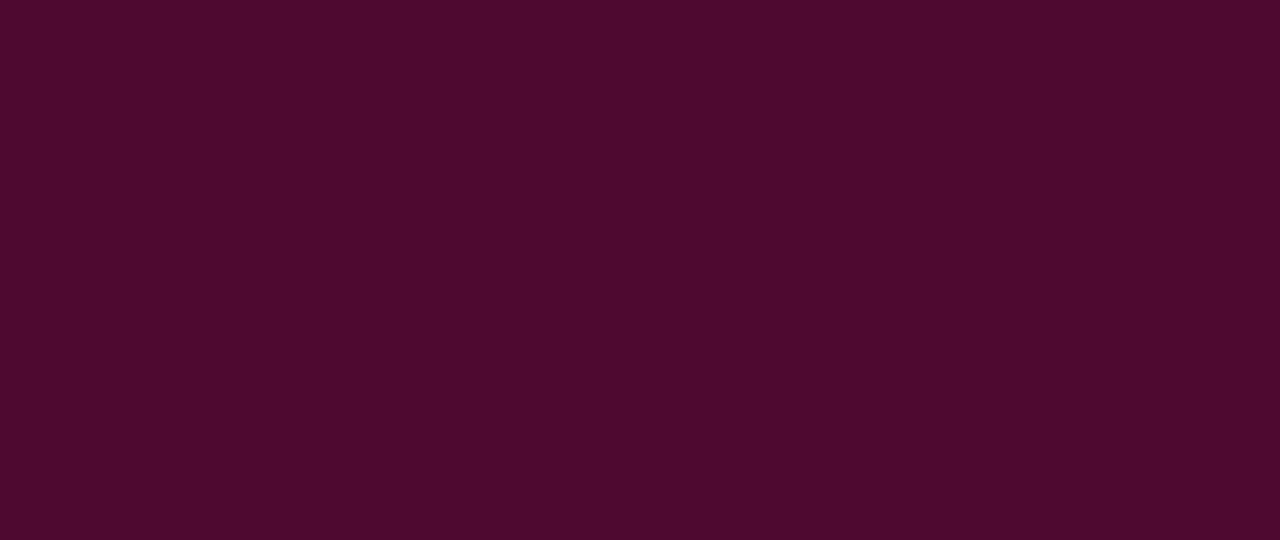
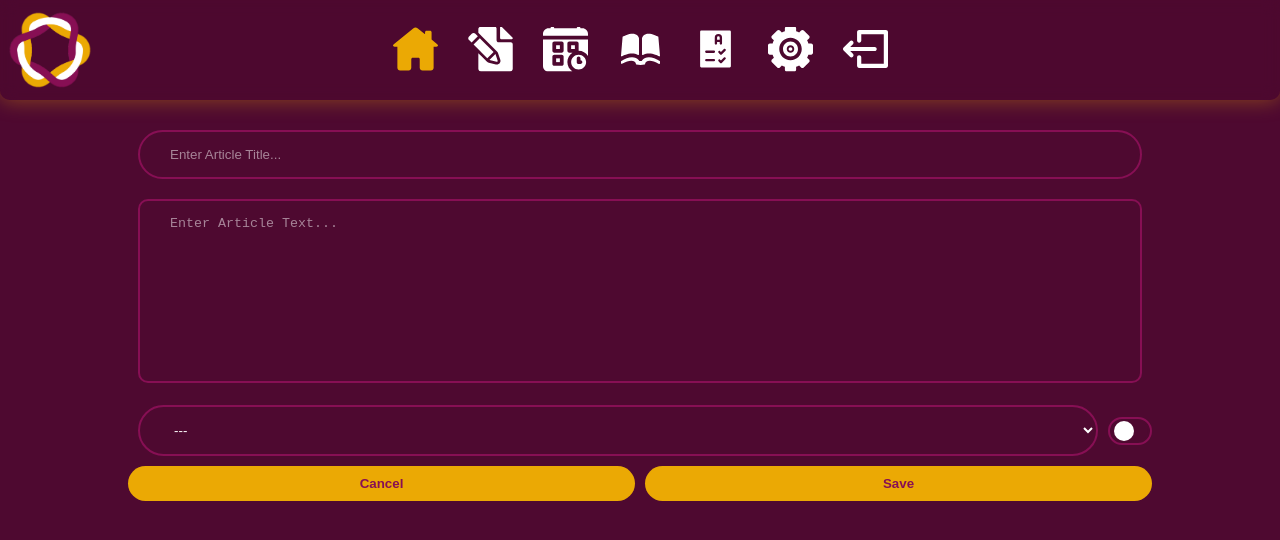
Before and after one commit to dhunjadi/vuka-v3, a React (Create React App) app: page /news/new in a window 1280 px wide. Before the commit this address had no page. Shown: the top 540 px of the page. Built offline with nearby package versions, Linux system fonts and the light colour scheme.

Commit message:
created a separate page for adding new news and added a new route

```diff
--- a/src/App.tsx
+++ b/src/App.tsx
@@ -11,6 +11,7 @@ import './styles/styles.css';
 import Book from './components/Book';
 import StudentGradesPage from './pages/StudentGradesPage';
 import NewsEditPage from './pages/NewsEditPage';
+import NewNewsPage from './pages/NewNewsPage';
 
 function App(): ReactElement {
     return (
@@ -21,6 +22,7 @@ function App(): ReactElement {
 
                     <Route path="/news">
                         <Route index element={<NewsPage />} />
+                        <Route path="new" element={<NewNewsPage />} />
                         <Route path="actions/:id" element={<NewsEditPage />} />
                     </Route>
 
--- /dev/null
+++ b/src/pages/NewNewsPage.tsx
@@ -0,0 +1,92 @@
+import React, {useState} from 'react';
+import {useDispatch} from 'react-redux';
+import {useNavigate} from 'react-router-dom';
+import TextInput from '../components/TextInput';
+import ToggleSwitch from '../components/ToggleSwitch';
+import {addNewsAricleAction} from '../store/actions/newsActons';
+import {newsArticleTypeOptions} from '../data/constants';
+import Navbar from '../components/navbar/Navbar';
+import {v4 as uuidv4} from 'uuid';
+
+const NewNewsPage = (): JSX.Element => {
+    const dispatch = useDispatch();
+    const navigate = useNavigate();
+
+    const [articleInfo, setArticleInfo] = useState({
+        id: uuidv4(),
+        title: '',
+        text: '',
+        type: '',
+        published: false,
+    });
+
+    const handleChange = (e: React.ChangeEvent<HTMLSelectElement | HTMLInputElement | HTMLTextAreaElement>): void => {
+        const {name, value} = e.target;
+
+        setArticleInfo((prev) => {
+            if (name === 'published') return {...prev, [name]: !prev.published};
+            if (name === 'type') {
+                const selected = value;
+                return {...prev, [name]: selected};
+            }
+            return {...prev, [name]: value};
+        });
+    };
+
+    const handleFormSubmit = (e: React.FormEvent<HTMLFormElement>): void => {
+        e.preventDefault();
+        dispatch(addNewsAricleAction(articleInfo));
+        setArticleInfo({id: '', title: '', text: '', type: '', published: false});
+        navigate('/news');
+    };
+
+    return (
+        <>
+            <Navbar />
+            <div className="p-newNews">
+                <div className="p-newNews__form">
+                    <form onSubmit={handleFormSubmit}>
+                        <TextInput
+                            type="text"
+                            name="title"
+                            placeholder="Enter Article Title..."
+                            value={articleInfo.title}
+                            onChange={handleChange}
+                        />
+                        <TextInput
+                            type="textArea"
+                            name="text"
+                            placeholder="Enter Article Text..."
+                            value={articleInfo.text}
+                            onChange={handleChange}
+                        />
+
+                        <div className="p-newNews__form_pair">
+                            <select name="type" value={articleInfo.type} onChange={handleChange}>
+                                {newsArticleTypeOptions.map((option) => (
+                                    <option key={option.id} value={option.value}>
+                                        {option.label}
+                                    </option>
+                                ))}
+                            </select>
+
+                            <ToggleSwitch id="published" name="published" isOn={articleInfo.published} onChange={handleChange} />
+                        </div>
+
+                        <div className="p-newNews__form_buttons">
+                            <button className="btn btn--primary" onClick={() => navigate('/news')}>
+                                Cancel
+                            </button>
+
+                            <button type="submit" className="btn btn--primary">
+                                Save
+                            </button>
+                        </div>
+                    </form>
+                </div>
+            </div>
+        </>
+    );
+};
+
+export default NewNewsPage;
--- a/src/pages/NewsPage.tsx
+++ b/src/pages/NewsPage.tsx
@@ -4,7 +4,6 @@ import NewsArticle from '../components/NewsArticle';
 import Tabs from '../components/Tabs';
 import {StoreState} from '../store/reducers/rootReducer';
 import {useNavigate} from 'react-router-dom';
-import {v4 as uuidv4} from 'uuid';
 import Navbar from '../components/navbar/Navbar';
 
 const NewsPage = (): JSX.Element => {
@@ -39,7 +38,7 @@ const NewsPage = (): JSX.Element => {
                     selectedTab={'STUDENT NEWS'}
                     buttons={
                         <>
-                            <button className="btn btn--primary" onClick={() => navigate(`/news/actions/${uuidv4()}`)}>
+                            <button className="btn btn--primary" onClick={() => navigate(`/news/new`)}>
                                 Add news
                             </button>
                         </>
--- a/src/styles/styles.css
+++ b/src/styles/styles.css
@@ -270,7 +270,8 @@ html {
   }
 }
 
-.p-newsEdit {
+.p-newsEdit,
+.p-newNews {
   display: flex;
   flex-direction: column;
   justify-content: center;
@@ -279,13 +280,20 @@ html {
   padding: 0 10%;
   align-items: initial;
 }
-.p-newsEdit__form_pair {
+.p-newsEdit__form_pair,
+.p-newNews__form_pair {
   display: flex;
   align-items: center;
 }
-.p-newsEdit__form_buttons {
+.p-newsEdit__form_buttons,
+.p-newNews__form_buttons {
   display: flex;
   gap: 1rem;
+}
+.p-newsEdit .c-toggleSwitch,
+.p-newNews .c-toggleSwitch {
+  border: 0.2rem solid #870f54;
+  border-radius: 100rem;
 }
 
 .c-navbar {
```
Also changed, not shown: src/styles/pages/newsEditPage.scss (+7 -1 lines).
